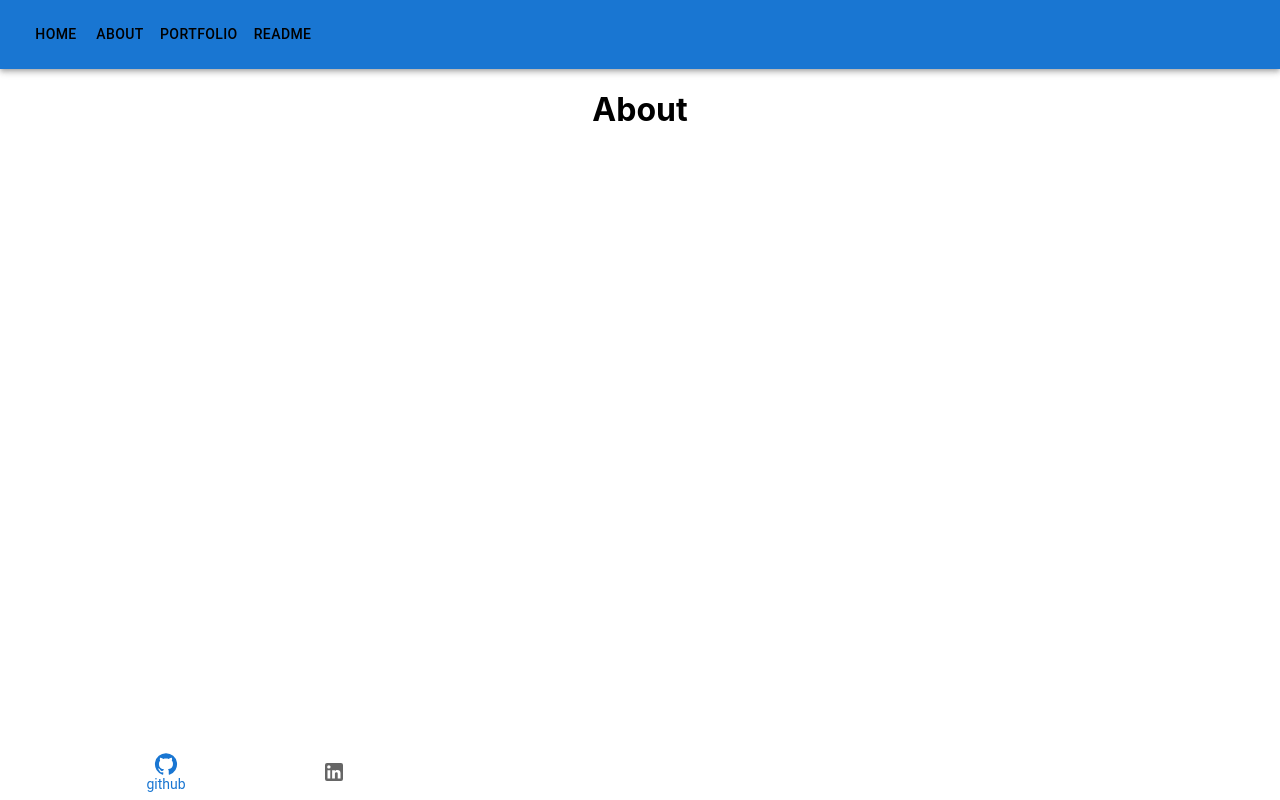
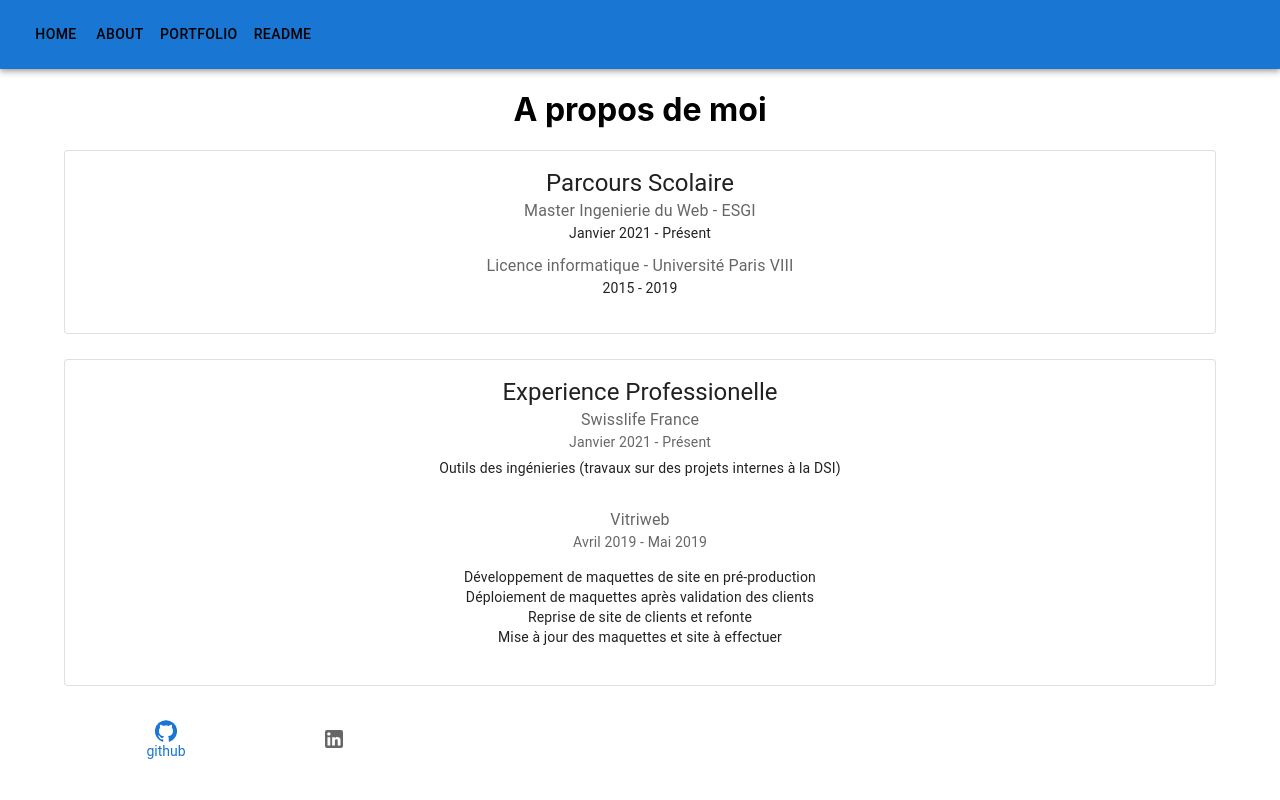
Before and after one commit to christmknd/christmknd.github.io, a React (Create React App) app in the folder portfolio/: page /About in a window 1280 px wide. Built offline with nearby package versions, Linux system fonts and the light colour scheme.

Commit message:
ADD Component About

```diff
--- a/portfolio/src/components/About.js
+++ b/portfolio/src/components/About.js
@@ -1,9 +1,78 @@
 import React from "react";
+import Container from '@mui/material/Container';
+import Card from '@mui/material/Card';
+import Box from '@mui/material/Box'
+import CardContent from '@mui/material/CardContent';
+import Typography from '@mui/material/Typography';
+
 
 function About() {
     return (
         <div className="about">
-            <h1>About</h1>
+            <h1>A propos de moi</h1>
+            <Container style={{marginBottom: "25px"}}>
+                <Box>
+                    <Card variant={"outlined"}>
+                        <CardContent>
+                            <Typography variant={"h5"}>
+                                Parcours Scolaire
+                            </Typography>
+                            <Typography color="text.secondary">
+                                Master Ingenierie du Web - ESGI
+                            </Typography>
+                            <Typography sx={{ fontSize: 14 }}
+                                        style={{marginBottom : "10px"}}>
+                                Janvier 2021 - Présent
+                            </Typography>
+                            <Typography color="text.secondary">
+                                Licence informatique - Université Paris VIII
+                            </Typography>
+                            <Typography sx={{ fontSize: 14 }}
+                                        style={{marginBottom : "10px"}}>
+                                2015 - 2019
+                            </Typography>
+                        </CardContent>
+                    </Card>
+                </Box>
+            </Container>
+
+            <Container style={{marginBottom: "25px"}} >
+                <Box>
+                    <Card variant={"outlined"}>
+                        <CardContent>
+                            <Typography variant={"h5"}>
+                                Experience Professionelle
+                            </Typography>
+                            <Typography color="text.secondary">
+                                Swisslife France
+
+                            </Typography>
+                            <Typography sx={{ fontSize: 14 }} color="text.secondary" gutterBottom>
+                                Janvier 2021 - Présent
+                            </Typography>
+                            <Typography variant="body2"
+                                        style={{marginBottom : "30px"}}>
+                                Outils des ingénieries (travaux sur des projets internes à la DSI)
+                            </Typography>
+                            <Typography color="text.secondary">
+                                Vitriweb
+                            </Typography>
+                            <Typography sx={{ fontSize: 14 }} color="text.secondary" gutterBottom>
+                                Avril 2019 - Mai 2019
+                            </Typography>
+                            <Typography variant="body2"
+                                        style={{marginBottom : "10px"}}>
+                                <p>
+                                    Développement de maquettes de site en pré-production <br/>
+                                    Déploiement de maquettes après validation des clients <br/>
+                                    Reprise de site de clients et refonte <br/>
+                                    Mise à jour des maquettes et site à effectuer <br/>
+                                </p>
+                            </Typography>
+                        </CardContent>
+                    </Card>
+                </Box>
+            </Container>
         </div>
     )
 }
--- a/portfolio/src/components/Footer.js
+++ b/portfolio/src/components/Footer.js
@@ -13,7 +13,7 @@ function Footer (){
 
     return (
         <div
-            style={{color: "gray", position: "fixed", bottom: 0}}
+            style={{color: "gray", bottom: 0}}
         >
             <BottomNavigation sx={{ width: 500 }} value={value} onChange={handleChange}>
                 <BottomNavigationAction
```
